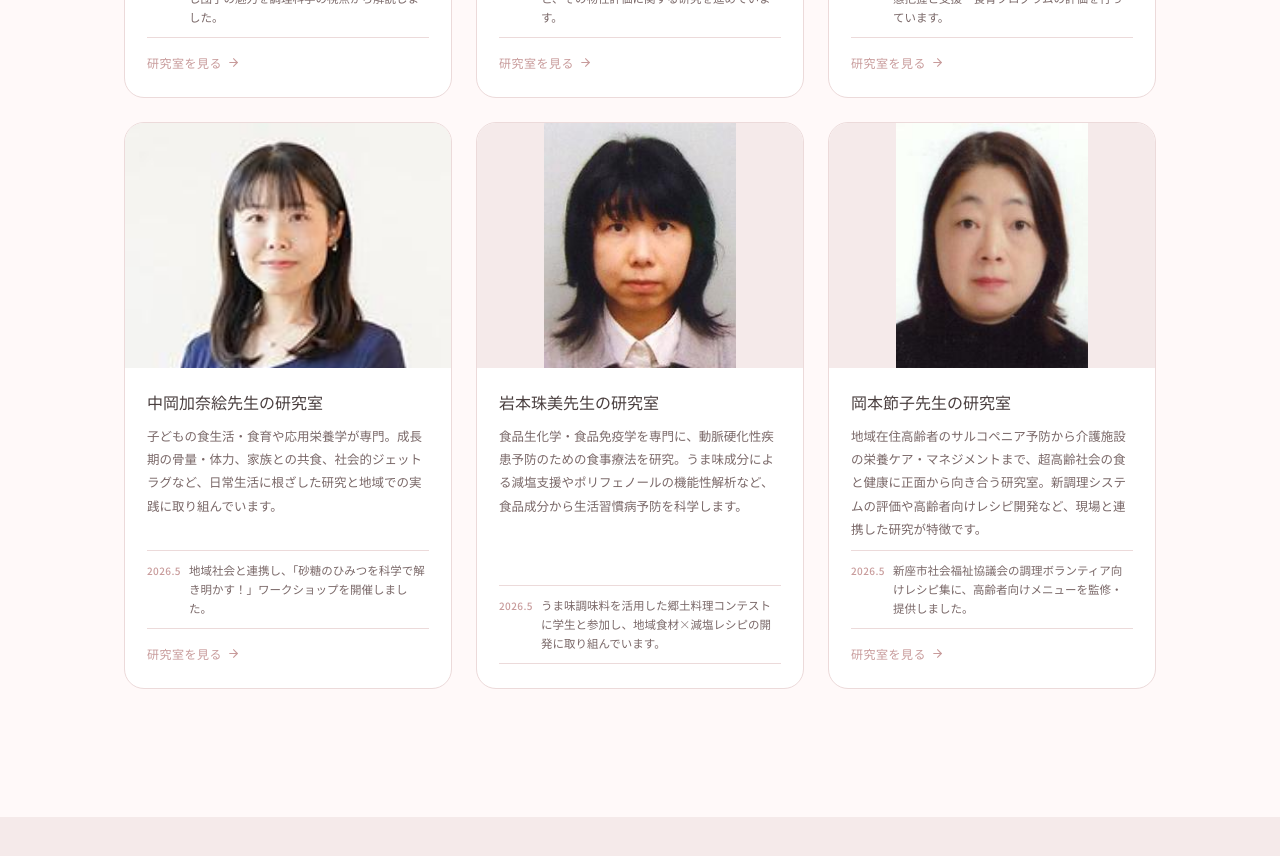
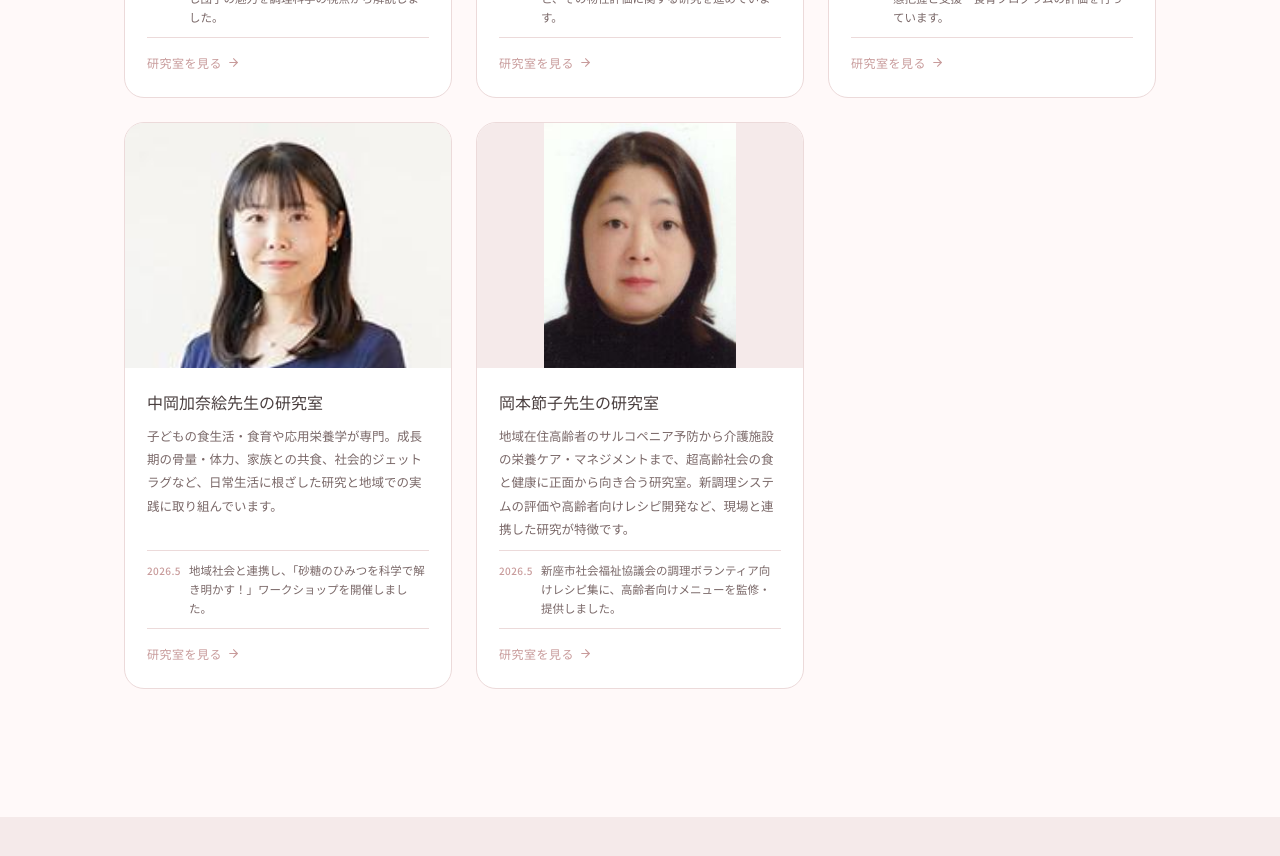
Before and after one commit to shinnosuketakeshima/shokuei-hp, a React (Vite) app: page / in a window 1280 px wide. Shown: the part 4440-5296 px from the top of the page. Built offline with nearby package versions, Linux system fonts and the light colour scheme; no server answers; the database is empty.

Commit message:
chore: 岩本研究室カードをトップページから削除

```diff
--- a/src/components/Labs.jsx
+++ b/src/components/Labs.jsx
@@ -130,18 +130,6 @@ const LABS = [
     isExternal: false,
   },
   {
-    name: '岩本珠美先生の研究室',
-    nameEn: 'Iwamoto Lab',
-    photo: facultyIwamoto,
-    photoFit: 'contain',
-    description: '食品生化学・食品免疫学を専門に、動脈硬化性疾患予防のための食事療法を研究。うま味成分による減塩支援やポリフェノールの機能性解析など、食品成分から生活習慣病予防を科学します。',
-    topic: 'うま味調味料を活用した郷土料理コンテストに学生と参加し、地域食材×減塩レシピの開発に取り組んでいます。',
-    topicDate: '2026.5',
-    href: '/lab-iwamoto',
-    blogHref: null,
-    isExternal: false,
-  },
-  {
     name: '岡本節子先生の研究室',
     nameEn: 'Okamoto Lab',
     photo: facultyOkamoto,
```
